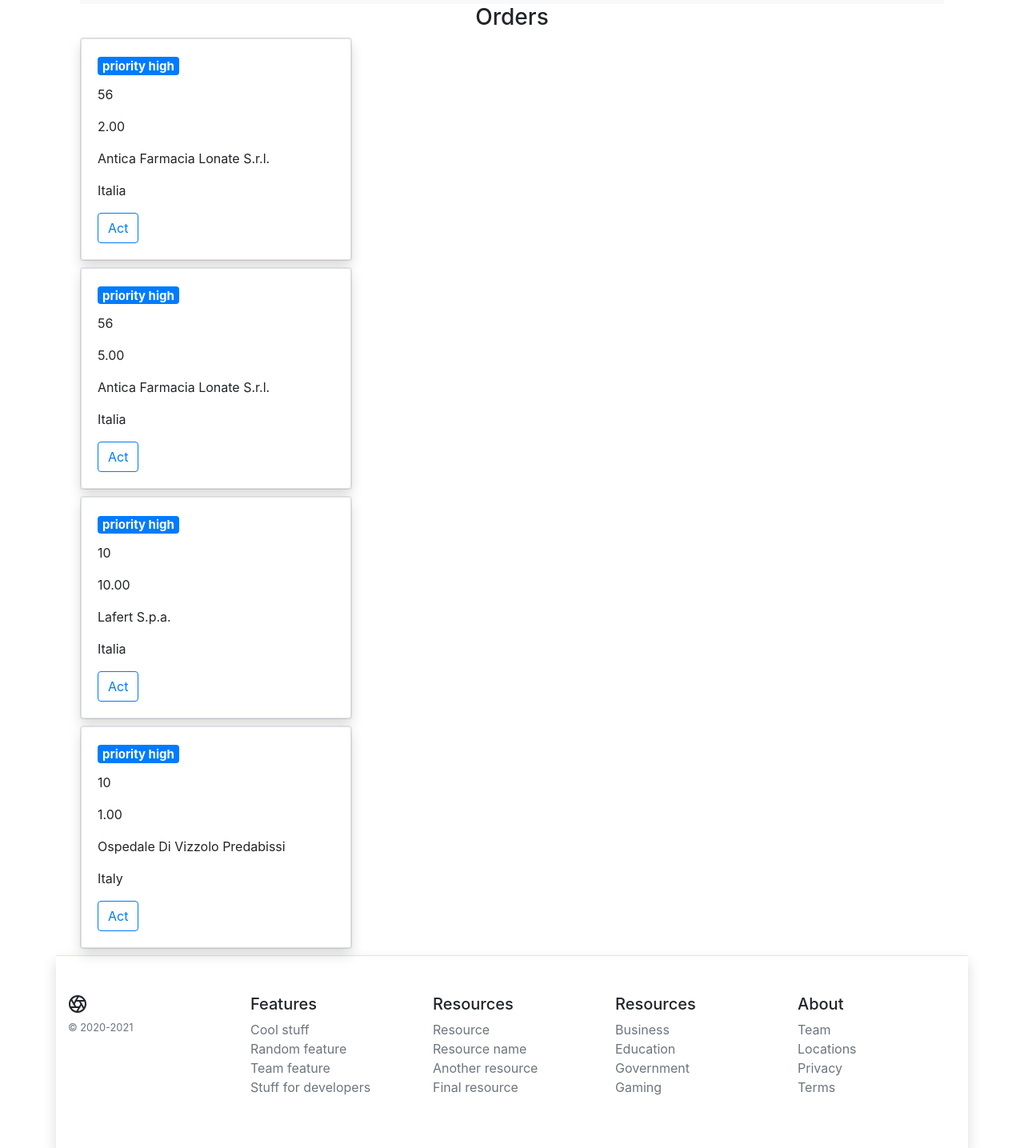
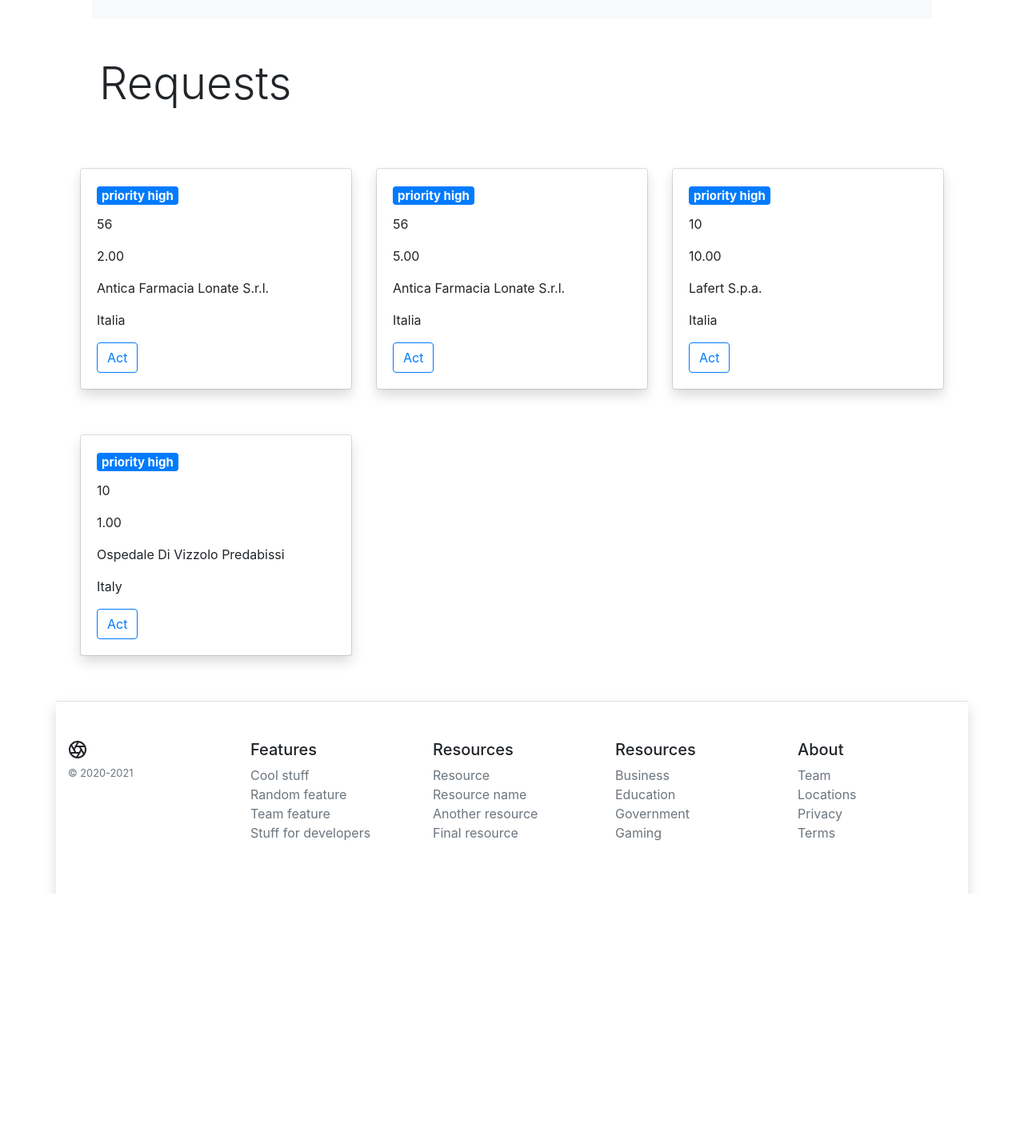
Before and after one commit to SasCezar/E-Grid, a Django app: page /product/1/ in a window 1280 px wide. Shown: the part 571-2006 px from the top of the page at 80% size. After the commit the page ends 1688 px from the top, so only its background shows below. Run offline with Django 3.2, Linux system fonts and the light colour scheme; data comes from the database, SQL or seed files in the repository; some libraries are stand-ins or nearby versions.

Commit message:
fixed product

```diff
--- a/templates/base.html
+++ b/templates/base.html
@@ -30,7 +30,7 @@
 {% block body_content %}{% endblock %}
 
 
-<footer class="container py-5 border-top shadow">
+<footer class="container py-5 mt-5 border-top shadow">
     <div class="row">
         <div class="col-12 col-md">
             <svg xmlns="http://www.w3.org/2000/svg" width="24" height="24" viewBox="0 0 24 24" fill="none"
--- a/templates/product.html
+++ b/templates/product.html
@@ -1,8 +1,8 @@
 {% extends "body.html" %}
 {% load static %}
 {% block page_content %}
-
-    <h2 class="text-center m-4"> {{ product.name }}</h2>
+    <div class="container  ">
+        <h2 class=" display-4 m-4"> <b>{{ product.name }} </b></h2>
         <div class="container">
             <div class="row no-gutters bg-light position-relative">
                 <div class="col-md-6 mb-md-0 p-md-4">
@@ -16,16 +16,20 @@
             </div>
 
 
-
+        </div>
     </div>
 
-    <div class="orders">
-        <h3 class="text-center">Orders</h3>
+    <div class="container mt-5  ">
+            <h2 class=" display-4 m-4"> Requests</h2>
+        <div class="row   ">
+
+
+
             {% for order in orders %}
-            <div class="col-md-4">
+                <div class="col-md-4 mt-5 ">
 
                     <div class="card mb-2">
-                    <div class="card-body rounded border shadow">
+                        <div class="card-body rounded  shadow">
                             <h5 class="card-title"><span class="badge badge-primary">priority high</span></h5>
                             <p>{{ order.quantity }}
                             <p>{{ order.unit_price }}</p>
@@ -35,8 +39,10 @@
                             </button>
                         </div>
                     </div>
+
                 </div>
             {% endfor %}
+        </div>
 
     </div>
 
```
Lines whose indentation alone changed are shown as unchanged.
